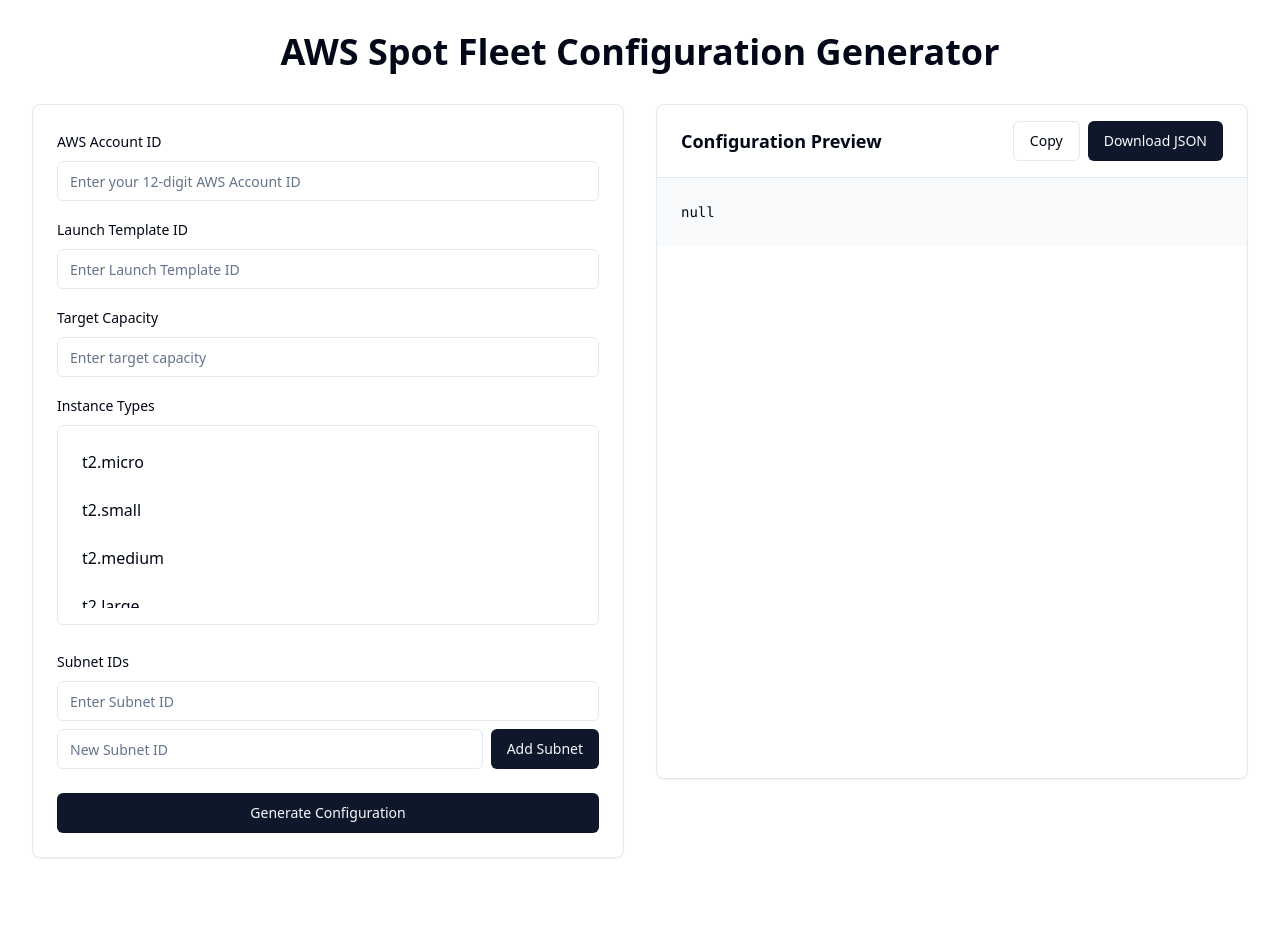
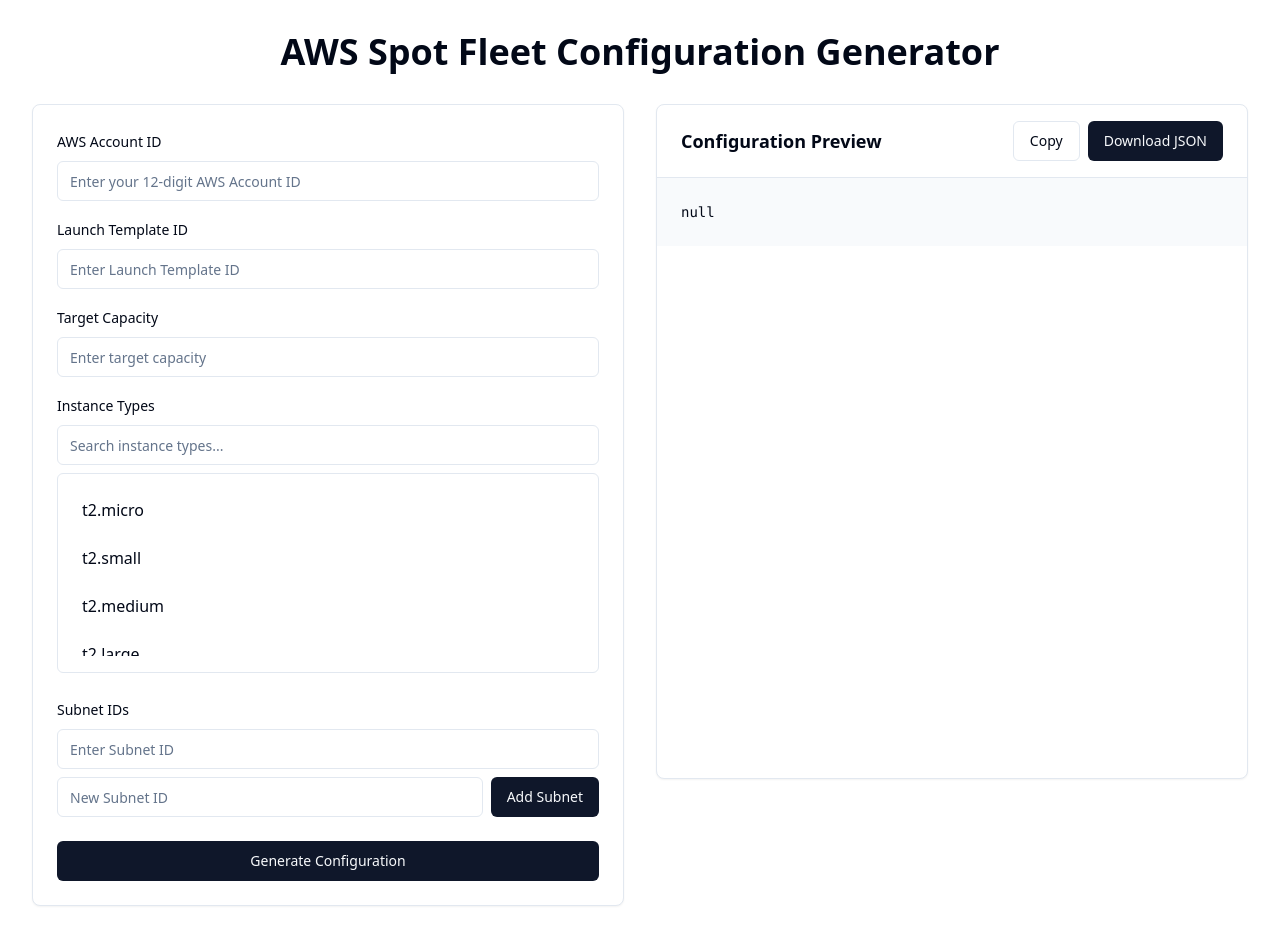
Before and after one commit to Ahuge/aws-capacity-json-generator, a React (Vite) app: page / in a window 1280 px wide. Before the commit the page ends 890 px from the top, so only its background shows below. Built offline with nearby package versions, Linux system fonts and the light colour scheme.

Commit message:
Add filterable instance types field
Implement a filterable input for the Instance Types field in the AWS Config Form, allowing users to type and quickly find desired instance types from the list.

```diff
--- a/src/components/AwsConfigForm.tsx
+++ b/src/components/AwsConfigForm.tsx
@@ -32,6 +32,7 @@ export function AwsConfigForm({ onSubmit }: AwsConfigFormProps) {
   const [selectedInstanceTypes, setSelectedInstanceTypes] = useState<string[]>([]);
   const [subnetIds, setSubnetIds] = useState<string[]>([""]);
   const [newSubnetId, setNewSubnetId] = useState("");
+  const [instanceTypeFilter, setInstanceTypeFilter] = useState("");
 
   const handleSubmit = (e: React.FormEvent) => {
     e.preventDefault();
@@ -78,6 +79,10 @@ export function AwsConfigForm({ onSubmit }: AwsConfigFormProps) {
     setSubnetIds(subnetIds.filter((_, i) => i !== index));
   };
 
+  const filteredInstanceTypes = awsInstanceTypes.filter(type =>
+    type.toLowerCase().includes(instanceTypeFilter.toLowerCase())
+  );
+
   return (
     <form onSubmit={handleSubmit} className="space-y-6">
       <div className="space-y-4">
@@ -115,9 +120,16 @@ export function AwsConfigForm({ onSubmit }: AwsConfigFormProps) {
 
         <div className="space-y-2">
           <Label>Instance Types</Label>
+          <div className="space-y-2">
+            <Input
+              placeholder="Search instance types..."
+              value={instanceTypeFilter}
+              onChange={(e) => setInstanceTypeFilter(e.target.value)}
+              className="mb-2"
+            />
             <ScrollArea className="h-[200px] border rounded-md p-4">
               <div className="space-y-2">
-              {awsInstanceTypes.map((type) => (
+                {filteredInstanceTypes.map((type) => (
                   <div
                     key={type}
                     className={`p-2 rounded-md cursor-pointer transition-colors ${
@@ -130,6 +142,11 @@ export function AwsConfigForm({ onSubmit }: AwsConfigFormProps) {
                     {type}
                   </div>
                 ))}
+                {filteredInstanceTypes.length === 0 && (
+                  <div className="text-muted-foreground text-center py-4">
+                    No instance types found
+                  </div>
+                )}
               </div>
             </ScrollArea>
             <div className="flex flex-wrap gap-2 mt-2">
@@ -138,6 +155,7 @@ export function AwsConfigForm({ onSubmit }: AwsConfigFormProps) {
                   {type}
                 </Badge>
               ))}
+            </div>
           </div>
         </div>
 
```
Lines whose indentation alone changed are shown as unchanged.
